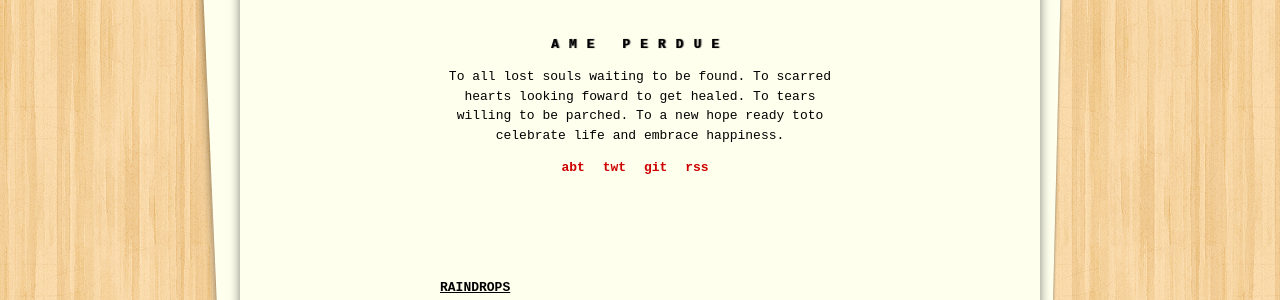
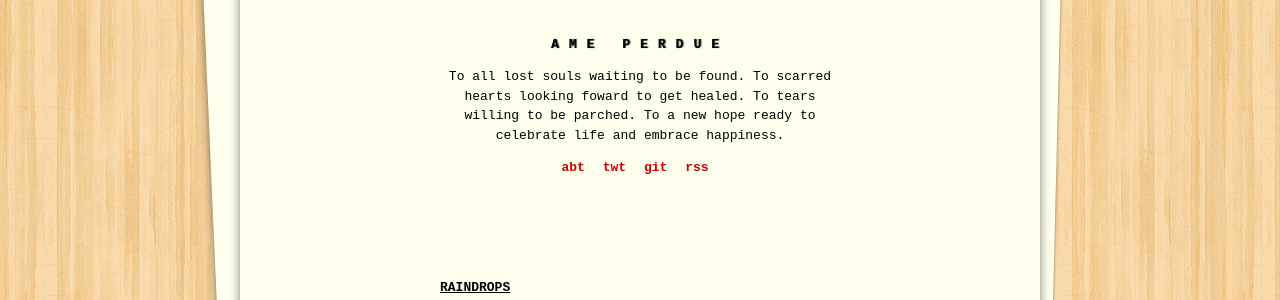
Before and after one commit to cham26/cham26.github.io, a Jekyll site: the page built from index.html, in a window 1280 px wide. Shown: the part 274-574 px from the top of the page. Built offline with Jekyll 4.4.1, drawn with Linux system fonts in a browser that asks for light colours; the list of posts is cut into pages by our own code.

Commit message:
naughty cham

```diff
--- a/_config.yml
+++ b/_config.yml
@@ -1,6 +1,6 @@
 # Site settings
 title: "Ame Perdue"
-description: "To all lost souls waiting to be found. To scarred hearts looking foward to get healed. To tears willing to be parched. To a new hope ready toto celebrate life and embrace happiness."
+description: "To all lost souls waiting to be found. To scarred hearts looking foward to get healed. To tears willing to be parched. To a new hope ready to celebrate life and embrace happiness."
 baseurl: ""
 url: "http://cham26.github.io"
 
```
